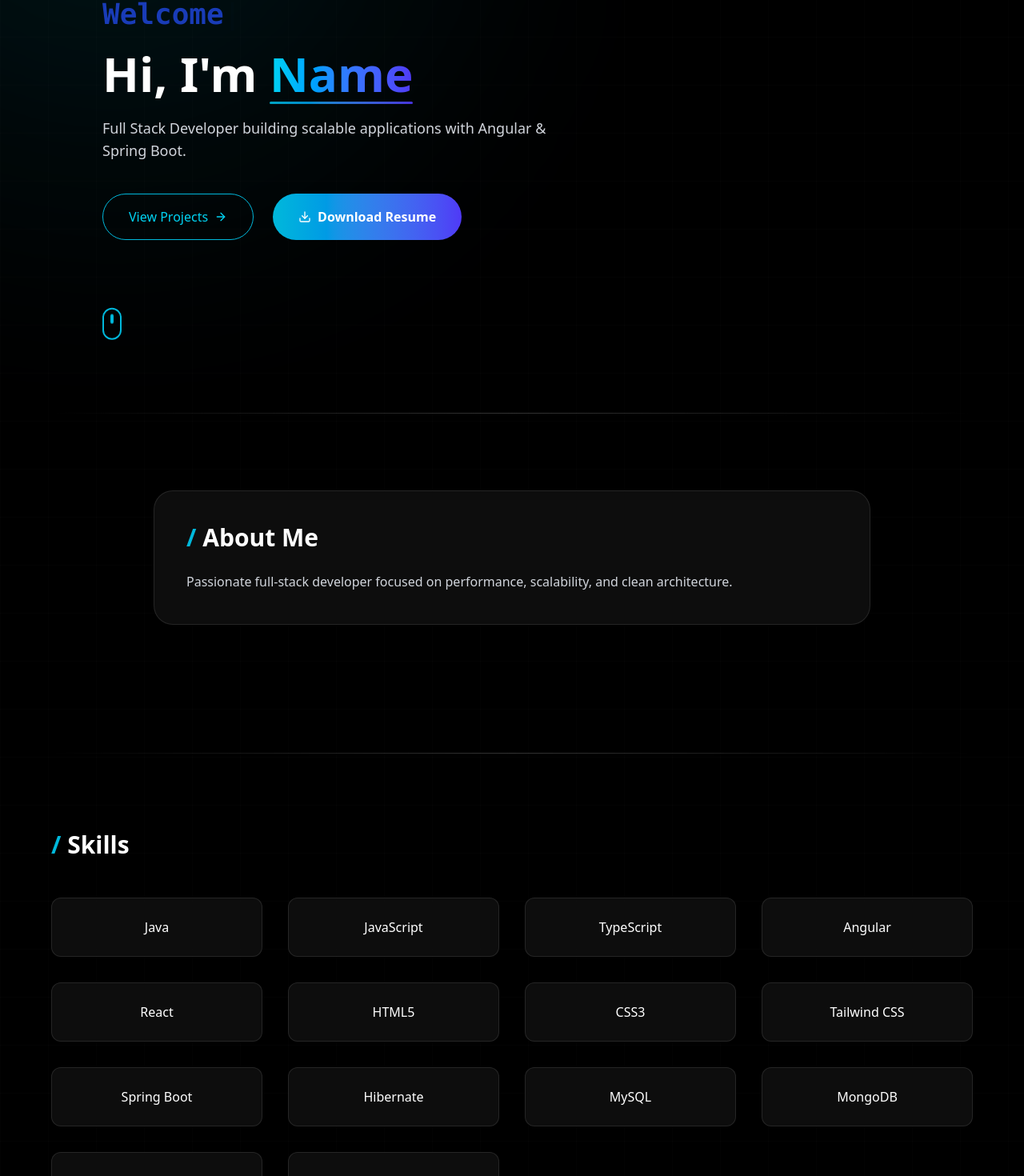
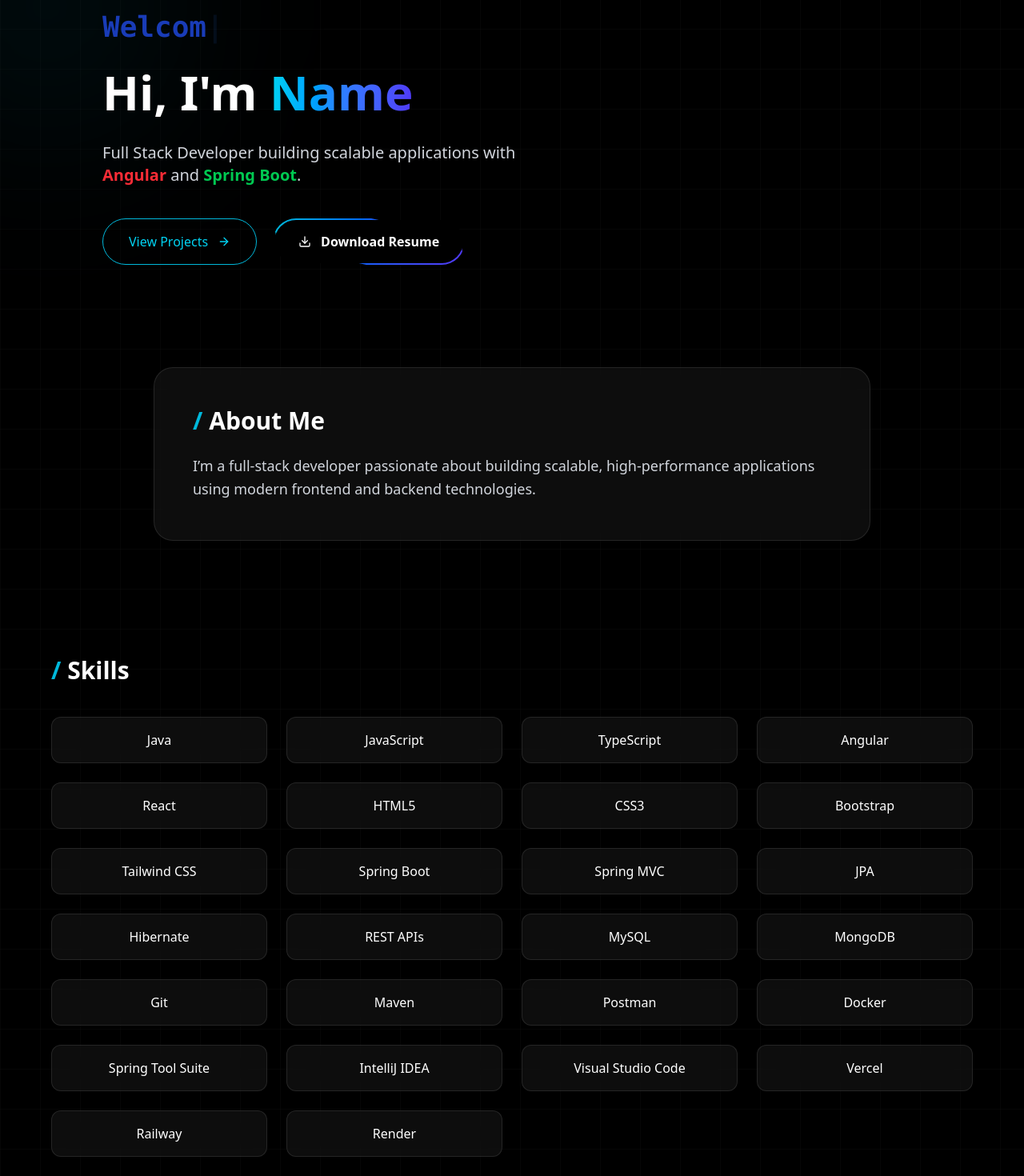
Before and after one commit to syedmohammedshadaab/portfolio, a React (Vite) app: page / in a window 1280 px wide. Shown: the part 114-1584 px from the top of the page at 80% size. Built offline with nearby package versions, Linux system fonts and the light colour scheme.

Commit message:
Updated Home UI

```diff
--- a/src/pages/Home.jsx
+++ b/src/pages/Home.jsx
@@ -1,20 +1,16 @@
-import React from "react";
-import { motion, useSpring, useScroll, useTransform } from "framer-motion";
+import React, { useEffect, useState } from "react";
+import { motion, useSpring, useScroll } from "framer-motion";
 import { FiDownload, FiArrowRight } from "react-icons/fi";
 import TypewriterText from "../components/TypewriterText";
 import TimelinePage2 from "../components/TimelinePage2";
 import Projects from "./Projects";
 
 const fadeUp = {
-  hidden: { opacity: 0, y: 60 },
-  visible: {
-    opacity: 1,
-    y: 0,
-    transition: { duration: 0.8, ease: "easeOut" },
-  },
+  hidden: { opacity: 0, y: 40 },
+  visible: { opacity: 1, y: 0 },
 };
 
-const sectionSpacing = "mb-40";
+const sectionSpacing = "mb-36";
 
 const skills = [
   "Java",
@@ -24,51 +20,77 @@
   "React",
   "HTML5",
   "CSS3",
+  "Bootstrap",
   "Tailwind CSS",
   "Spring Boot",
+  "Spring MVC",
+  "JPA",
   "Hibernate",
+  "REST APIs",
   "MySQL",
   "MongoDB",
+  "Git",
+  "Maven",
+  "Postman",
   "Docker",
-  "Git",
+  "Spring Tool Suite",
+  "IntelliJ IDEA",
+  "Visual Studio Code",
+  "Vercel",
+  "Railway",
+  "Render",
 ];
 
 const Home = () => {
   const { scrollYProgress } = useScroll();
-  const scaleX = useSpring(scrollYProgress, { stiffness: 100, damping: 30 });
-  const yParallax = useTransform(scrollYProgress, [0, 1], [0, -200]);
+  const scaleX = useSpring(scrollYProgress, {
+    stiffness: 100,
+    damping: 30,
+  });
+
+  const [cursorPos, setCursorPos] = useState({ x: 0, y: 0 });
+
+  useEffect(() => {
+    const move = (e) => {
+      setCursorPos({ x: e.clientX, y: e.clientY });
+    };
+
+    window.addEventListener("mousemove", move);
+    return () => window.removeEventListener("mousemove", move);
+  }, []);
 
   return (
-    <div className="relative min-h-screen w-full px-6 sm:px-10 lg:px-16 pt-28 pb-24 text-white bg-black overflow-hidden">
+    <div className="relative min-h-screen w-full px-6 sm:px-10 lg:px-16 pt-28 sm:pt-32 pb-24 text-white bg-black overflow-hidden">
 
-      {/* Scroll Progress */}
+      {/* Scroll Progress Bar */}
       <motion.div
         style={{ scaleX }}
         className="fixed top-0 left-0 right-0 h-[3px] bg-gradient-to-r from-cyan-500 via-blue-600 to-indigo-600 origin-left z-50"
       />
 
-      {/* Background */}
-      <motion.div
-        style={{ y: yParallax }}
-        className="absolute inset-0 z-0 overflow-hidden"
-      >
-        {/* Gradient Glows */}
-        <div className="absolute -top-40 -left-40 w-[600px] h-[600px] bg-cyan-500/20 blur-[200px] rounded-full animate-pulse" />
-        <div className="absolute bottom-0 right-0 w-[500px] h-[500px] bg-indigo-600/20 blur-[200px] rounded-full animate-pulse" />
-
-        {/* Grid */}
+      {/* ===== GRID BACKGROUND (PROPERLY ADDED) ===== */}
+      <div className="absolute inset-0 z-0">
         <div
-          className="absolute inset-0 opacity-20"
+          className="absolute inset-0 opacity-30"
           style={{
             backgroundImage: `
-              linear-gradient(rgba(255,255,255,0.07) 1px, transparent 1px),
-              linear-gradient(to right, rgba(255,255,255,0.07) 1px, transparent 1px)
+              linear-gradient(rgba(255,255,255,0.08) 1px, transparent 1px),
+              linear-gradient(to right, rgba(255,255,255,0.08) 1px, transparent 1px)
             `,
-            backgroundSize: "60px 60px",
+            backgroundSize: "50px 50px",
           }}
         />
-      </motion.div>
+      </div>
 
+      {/* Cursor Glow */}
+      <div
+        className="fixed w-72 h-72 bg-cyan-500/10 blur-[120px] rounded-full pointer-events-none z-10"
+        style={{
+          transform: `translate(${cursorPos.x - 150}px, ${cursorPos.y - 150}px)`,
+        }}
+      />
+
+      {/* ===== CONTENT WRAPPER ===== */}
       <div className="relative z-20">
 
         {/* HERO */}
@@ -79,14 +101,11 @@
             variants={fadeUp}
             initial="hidden"
             animate="visible"
-            className="text-5xl lg:text-6xl font-extrabold mt-6"
+            className="text-4xl sm:text-5xl lg:text-6xl font-extrabold leading-tight mt-6"
           >
             Hi, I'm{" "}
-            <span className="relative inline-block">
-              <span className="bg-gradient-to-r from-cyan-400 via-blue-500 to-indigo-600 bg-clip-text text-transparent">
-                Name
-              </span>
-              <span className="absolute -bottom-2 left-0 w-full h-[3px] bg-gradient-to-r from-cyan-500 to-indigo-600 rounded-full animate-pulse" />
+            <span className="bg-gradient-to-r from-cyan-400 via-blue-500 to-indigo-600 bg-clip-text text-transparent">
+              Name
             </span>
           </motion.h1>
 
@@ -94,23 +113,24 @@
             variants={fadeUp}
             initial="hidden"
             animate="visible"
-            transition={{ delay: 0.2 }}
-            className="mt-6 text-lg text-gray-300 max-w-xl"
+            transition={{ delay: 0.15 }}
+            className="mt-6 text-base sm:text-lg lg:text-xl text-gray-300 max-w-xl"
           >
-            Full Stack Developer building scalable applications with Angular & Spring Boot.
+            Full Stack Developer building scalable applications with{" "}
+            <span className="text-red-500 font-semibold">Angular</span> and{" "}
+            <span className="text-green-500 font-semibold">Spring Boot</span>.
           </motion.p>
 
-          {/* Buttons (NO magnetic animation) */}
           <motion.div
             variants={fadeUp}
             initial="hidden"
             animate="visible"
-            transition={{ delay: 0.4 }}
-            className="mt-10 flex flex-col sm:flex-row gap-6"
+            transition={{ delay: 0.3 }}
+            className="mt-10 flex flex-col sm:flex-row gap-5"
           >
             <a
               href="/projects"
-              className="px-8 py-4 rounded-full border border-cyan-500 text-cyan-400 hover:bg-cyan-500 hover:text-black transition duration-300 flex items-center gap-2 justify-center"
+              className="flex items-center justify-center gap-3 px-8 py-4 rounded-full border border-cyan-500 text-cyan-400 hover:bg-cyan-500 hover:text-black transition"
             >
               View Projects <FiArrowRight />
             </a>
@@ -118,26 +138,15 @@
             <a
               href="/resume.pdf"
               download
-              className="px-8 py-4 rounded-full bg-gradient-to-r from-cyan-500 to-indigo-600 text-white font-semibold flex items-center gap-2 justify-center hover:scale-105 transition duration-300"
+              className="relative flex items-center justify-center gap-3 px-8 py-4 rounded-full font-semibold text-white overflow-hidden"
             >
-              <FiDownload /> Download Resume
+              <span className="absolute inset-0 rounded-full p-[2px] bg-gradient-to-r from-cyan-500 via-blue-600 to-indigo-600 animate-[spin_6s_linear_infinite]" />
+              <span className="absolute inset-[2px] rounded-full bg-black" />
+              <FiDownload className="relative z-10" />
+              <span className="relative z-10">Download Resume</span>
             </a>
           </motion.div>
-
-          {/* Scroll Indicator */}
-          <motion.div
-            animate={{ y: [0, 10, 0] }}
-            transition={{ repeat: Infinity, duration: 2 }}
-            className="mt-20"
-          >
-            <div className="w-6 h-10 border-2 border-cyan-500 rounded-full flex justify-center mx-auto md:mx-0">
-              <div className="w-1 h-3 bg-cyan-500 mt-2 rounded-full animate-bounce" />
-            </div>
-          </motion.div>
         </section>
-
-        {/* Divider */}
-        <div className="h-px w-full bg-gradient-to-r from-transparent via-white/20 to-transparent my-24" />
 
         {/* ABOUT */}
         <motion.section
@@ -145,21 +154,20 @@
           initial="hidden"
           whileInView="visible"
           viewport={{ once: true }}
-          className={`max-w-4xl mx-auto ${sectionSpacing}`}
+          transition={{ duration: 0.6 }}
+          className={`max-w-4xl mx-auto mt-32 ${sectionSpacing}`}
         >
-          <div className="bg-white/5 border border-white/10 backdrop-blur-xl rounded-3xl p-10 transition-all duration-500 hover:border-cyan-500/40 hover:-translate-y-2">
+          <div className="bg-white/5 border border-white/10 backdrop-blur-xl rounded-3xl p-8 md:p-12">
             <h2 className="text-3xl font-bold mb-6">
               <span className="text-cyan-500">/</span> About Me
             </h2>
-            <p className="text-gray-300 leading-relaxed">
-              Passionate full-stack developer focused on performance,
-              scalability, and clean architecture.
+            <p className="text-gray-300 text-base sm:text-lg leading-relaxed">
+              I’m a full-stack developer passionate about building scalable,
+              high-performance applications using modern frontend and backend
+              technologies.
             </p>
           </div>
         </motion.section>
-
-        {/* Divider */}
-        <div className="h-px w-full bg-gradient-to-r from-transparent via-white/20 to-transparent my-24" />
 
         {/* SKILLS */}
         <motion.section
@@ -167,27 +175,25 @@
           initial="hidden"
           whileInView="visible"
           viewport={{ once: true }}
+          transition={{ duration: 0.6 }}
           className={`max-w-6xl mx-auto ${sectionSpacing}`}
         >
-          <h2 className="text-3xl font-bold mb-12">
+          <h2 className="text-3xl font-bold mb-10">
             <span className="text-cyan-500">/</span> Skills
           </h2>
 
-          <div className="grid grid-cols-2 sm:grid-cols-3 md:grid-cols-4 gap-8">
+          <div className="grid grid-cols-2 sm:grid-cols-3 md:grid-cols-4 gap-6">
             {skills.map((skill, index) => (
               <motion.div
                 key={index}
                 whileHover={{ scale: 1.08 }}
-                className="bg-white/5 border border-white/10 backdrop-blur-xl rounded-xl py-6 text-center font-medium transition cursor-pointer hover:border-cyan-500/50"
+                className="bg-white/5 border border-white/10 backdrop-blur-xl rounded-xl py-4 text-center font-medium hover:border-cyan-500/50 hover:bg-white/10 transition cursor-pointer"
               >
                 {skill}
               </motion.div>
             ))}
           </div>
         </motion.section>
-
-        {/* Divider */}
-        <div className="h-px w-full bg-gradient-to-r from-transparent via-white/20 to-transparent my-24" />
 
         {/* EXPERIENCE */}
         <section className={`max-w-6xl mx-auto ${sectionSpacing}`}>
@@ -196,9 +202,6 @@
           </h2>
           <TimelinePage2 />
         </section>
-
-        {/* Divider */}
-        <div className="h-px w-full bg-gradient-to-r from-transparent via-white/20 to-transparent my-24" />
 
         {/* PROJECTS */}
         <section className="max-w-6xl mx-auto">
```
